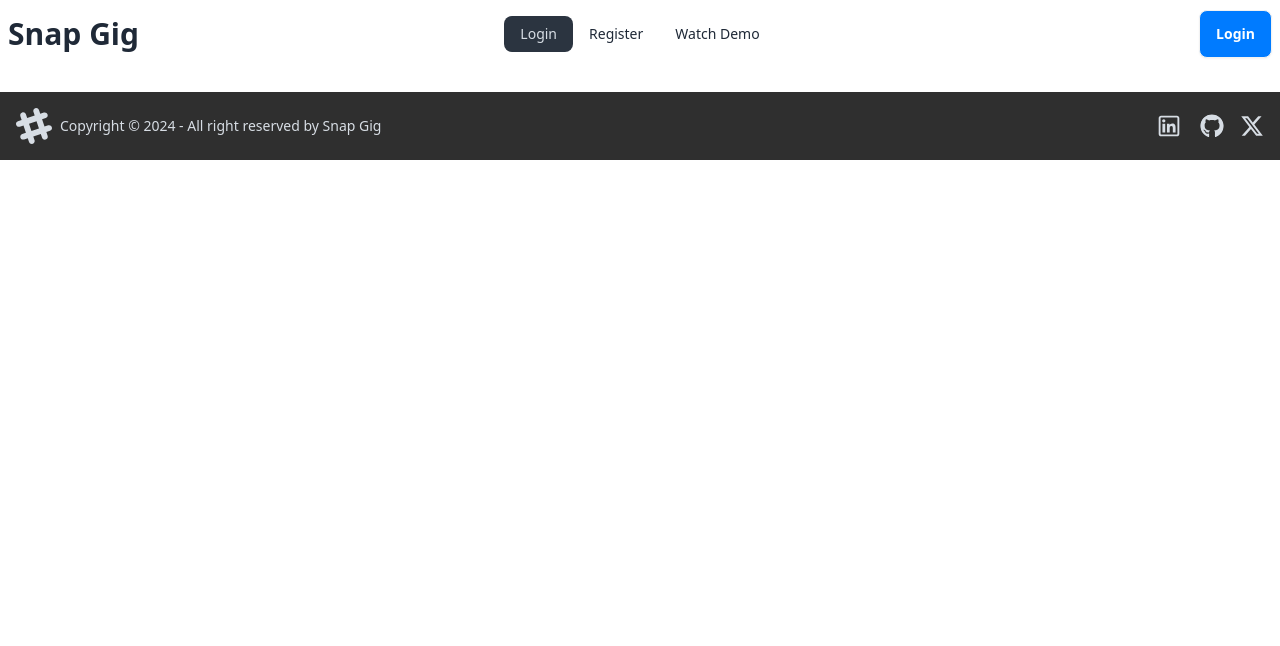
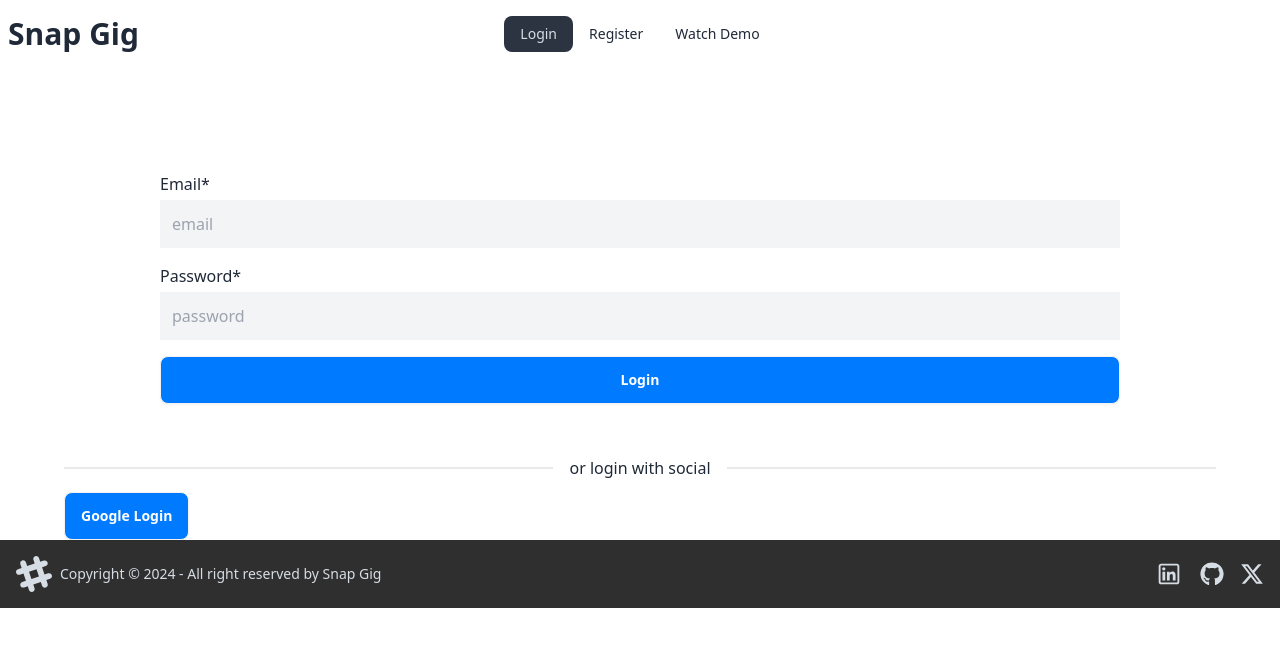
Before and after one commit to Redoan23/snap-gig-client, a React (Vite) app: page /login in a window 1280 px wide. Shown: the top 646 px of the page. Built offline with nearby package versions, Linux system fonts and the light colour scheme; no server answers; some icons are missing.

Commit message:
added register and login form

```diff
--- /dev/null
+++ b/Firebase/firebase.js
@@ -0,0 +1,20 @@
+// Import the functions you need from the SDKs you need
+import { initializeApp } from "firebase/app";
+import { getAuth } from "firebase/auth";
+// TODO: Add SDKs for Firebase products that you want to use
+// https://firebase.google.com/docs/web/setup#available-libraries
+
+// Your web app's Firebase configuration
+const firebaseConfig = {
+    apiKey: import.meta.env.VITE_APIKEY,
+    authDomain: import.meta.env.VITE_AUTHDOMAIN,
+    projectId: import.meta.env.VITE_PROJECTID,
+    storageBucket: import.meta.env.VITE_STORAGEBUCKET,
+    messagingSenderId: import.meta.env.VITE_MESSAGINGSENDERID,
+    appId: import.meta.env.VITE_APPID,
+};
+
+// Initialize Firebase
+const app = initializeApp(firebaseConfig);
+const auth = getAuth(app)
+export default auth
--- a/package.json
+++ b/package.json
@@ -11,8 +11,12 @@
   },
   "dependencies": {
     "@smastrom/react-rating": "^1.5.0",
+    "axios": "^1.7.2",
+    "firebase": "^10.12.2",
+    "install": "^0.13.0",
     "localforage": "^1.10.0",
     "match-sorter": "^6.3.4",
+    "npm": "^10.8.1",
     "react": "^18.2.0",
     "react-awesome-slider": "^4.1.0",
     "react-dom": "^18.2.0",
@@ -20,6 +24,7 @@
     "react-icons": "^5.2.1",
     "react-router-dom": "^6.23.1",
     "sort-by": "^1.2.0",
+    "sweetalert2": "^11.11.0",
     "swiper": "^11.1.4",
     "tabler-icons-react": "^1.56.0"
   },
--- /dev/null
+++ b/src/AuthProvider/AuthProvider.jsx
@@ -0,0 +1,60 @@
+import React, { createContext, useEffect, useState } from 'react';
+import auth from '../../Firebase/firebase';
+import { GoogleAuthProvider, createUserWithEmailAndPassword, onAuthStateChanged, signInWithEmailAndPassword, signInWithPopup, signOut } from 'firebase/auth';
+
+export const AuthContext = createContext(null)
+
+
+const AuthProvider = ({ children }) => {
+
+    const googleProvider = new GoogleAuthProvider()
+    const [user, setUser] = useState(null)
+    const [loading, setLoading] = useState(true)
+
+    const createUser = (email, password) => {
+        setLoading(true)
+        return createUserWithEmailAndPassword(auth, email, password)
+    }
+    const loginUser = (email, password) => {
+        setLoading(true)
+        return signInWithEmailAndPassword(auth, email, password)
+    }
+
+    const googleLogin = () => {
+        setLoading(true)
+        return signInWithPopup(auth, googleProvider)
+    }
+
+    const logOut = () => {
+        setLoading(true)
+        return signOut(auth)
+    }
+
+
+
+    useEffect(() => {
+        const unsubscribe = onAuthStateChanged(auth, currentUser => {
+            console.log(currentUser)
+            setUser(currentUser)
+            setLoading(false)
+        })
+
+        return () => {
+            return unsubscribe()
+        }
+    }, [])
+
+    const authInfo = { createUser, loginUser, googleLogin, user, loading, setLoading, logOut }
+
+    return (
+        <AuthContext.Provider value={authInfo}>
+            {children}
+        </AuthContext.Provider>
+    )
+
+
+
+
+};
+
+export default AuthProvider;
--- /dev/null
+++ b/src/Hooks/useAuth.jsx
@@ -0,0 +1,11 @@
+import React, { useContext } from 'react';
+import { AuthContext } from '../AuthProvider/AuthProvider';
+
+const useAuth = () => {
+
+    const auth  = useContext(AuthContext)
+    return auth
+
+};
+
+export default useAuth;
--- /dev/null
+++ b/src/Hooks/useAxiosPublic/useAxiosPublic.jsx
@@ -0,0 +1,10 @@
+import axios from 'axios';
+
+const axiosPublic = axios.create({
+    baseURL: 'http://localhost:5000/',
+})
+const useAxiosPublic = () => {
+    return axiosPublic
+};
+
+export default useAxiosPublic;
--- a/src/Pages/Shared/Navbar/Navbar.jsx
+++ b/src/Pages/Shared/Navbar/Navbar.jsx
@@ -1,14 +1,22 @@
 import React from 'react';
 import { Link, NavLink } from 'react-router-dom';
+import useAuth from '../../../Hooks/useAuth';
 
 const Navbar = () => {
 
+    const { user, logOut } = useAuth()
     const routeLinks =
         <>
             <li><NavLink to='/login'>Login</NavLink></li>
             <li><NavLink to='/register'>Register</NavLink></li>
+            {/* {!user && <li><NavLink to='/login'>Login</NavLink></li>}
+            {!user && <li><NavLink to='/register'>Register</NavLink></li>} */}
             <li><NavLink to='https://youtu.be/usoQupzfGR0?si=kDGBBVUmwgpqRUJ0' target='_blank'>Watch Demo</NavLink></li>
         </>
+
+    const handleLogOut = () => {
+        return logOut()
+    }
 
     return (
         <div>
@@ -30,7 +38,12 @@ const Navbar = () => {
                     </ul>
                 </div>
                 <div className="navbar-end">
-                    <a className="btn bg-[#007bff] text-white">Login</a>
+                    {user && <div className=' flex items-center gap-3'>
+                        <div className=' overflow-hidden'>
+                            <img className=' w-12  h-12 rounded-full' src={user.photoURL} alt="" />
+                        </div>
+                        <button onClick={handleLogOut} className=' btn bg-[#007bff] text-white'>Log Out</button>
+                    </div>}
                 </div>
             </div>
         </div>
--- a/src/Pages/UserAuthentication/Login/Login.jsx
+++ b/src/Pages/UserAuthentication/Login/Login.jsx
@@ -1,35 +1,68 @@
 import React from 'react';
 import { useForm } from "react-hook-form"
+import useAuth from '../../../Hooks/useAuth';
 
 const Login = () => {
 
+    const { user, googleLogin, loginUser } = useAuth()
 
     const {
         register,
         handleSubmit,
+        setError,
         watch,
         formState: { errors },
     } = useForm()
 
     const onSubmit = (data) => {
+        const email = data.email
+        const password = data.password
         console.log(data)
+        loginUser(email, password)
+            .then(res => {
+                console.log(res.user)
+            })
+            .catch(err => {
+                console.log(err)
+            })
     }
 
-    console.log(watch("example"))
+    const handleGoogleLogin = () => {
+        googleLogin()
+            .then(res => {
+                console.log(res.user)
+            })
+            .catch(err => {
+                console.log(err)
+            })
+    }
+
 
     return (
         <div>
-            /* "handleSubmit" will validate your inputs before invoking "onSubmit" */
-            <form onSubmit={handleSubmit(onSubmit)}>
-                {/* register your input into the hook by invoking the "register" function */}
-                <input defaultValue="test" {...register("example")} />
+            <form onSubmit={handleSubmit(onSubmit)} className='  p-16 pb-0'>
+                <div className=' flex flex-col gap-4 px-24 py-10'>
+                    <label htmlFor="email" className=' flex flex-col gap-1 w-full'>
+                        Email*
+                        <input type='email' placeholder='email'{...register("email", { required: true })} className=' bg-gray-100 p-3 w-full' />
+                    </label>
+                    {errors.email && <span className=' text-red-500'>Email is required*</span>}
+                    <label htmlFor="password" className=' flex flex-col gap-1 w-full'>
+                        Password*
+                        <input type='password' placeholder='password'{...register("password", { required: true })} className=' bg-gray-100 p-3 w-full' />
+                    </label>
+                    {errors.password && <span className=' text-red-500'>Password is required*</span>}
 
-                {/* include validation with required or other standard HTML validation rules */}
-                <input {...register("exampleRequired", { required: true })} />
-                {/* errors will return when field validation fails  */}
-                {errors.exampleRequired && <span>This field is required</span>}
-
-                <input type="submit" />
+                    <div className='w-full'>
+                        <input type="submit" value='Login' className=' btn bg-[#007bff] text-white w-full' />
+                    </div>
+                </div>
+                <div className=' divider'>
+                    or login with social
+                </div>
+                <div>
+                    <button className=' btn bg-[#007bff] text-white' onClick={handleGoogleLogin}>Google Login</button>
+                </div>
             </form>
         </div>
     );
--- a/src/Pages/UserAuthentication/Register/Register.jsx
+++ b/src/Pages/UserAuthentication/Register/Register.jsx
@@ -1,10 +1,17 @@
 import React, { useState } from 'react';
 import { useForm } from "react-hook-form"
+import useAuth from '../../../Hooks/useAuth';
+import { updateProfile } from 'firebase/auth';
+import useAxiosPublic from '../../../Hooks/useAxiosPublic/useAxiosPublic';
+import Swal from 'sweetalert2';
 
 const Register = () => {
-    const poorRegex = /^[a-zA-Z]{1,}$/;
+    const poorRegex = /^[a-zA-Z0-9]{1,5}$/;
     const goodRegex = /^(?=.*[0-9])[a-zA-Z0-9]{6,}$/;
     const strongRegex = /^(?=.*[!@#$%^&*])[a-zA-Z0-9!@#$%^&*]{8,}$/;
+
+    const { createUser, user, googleLogin } = useAuth()
+
 
     const {
         register,
@@ -15,16 +22,70 @@ const Register = () => {
     } = useForm()
 
 
+    const onSubmit = (data) => {
+        const name = data.name
+        const email = data.email
+        const password = data.password
+        const url = data.url
+        const role = data.role
+        const file = { image: data.file[0] }
+        const imgBBUrl = `https://api.imgbb.com/1/upload?key=${import.meta.env.VITE_IMGBB_API}`
+        const axiosPublic = useAxiosPublic()
 
-    const onSubmit = (data) => {
+
         if (data.role === 'selectrole') {
             setError('role', {
                 type: 'manual',
             });
             return;
         }
+
+        axiosPublic.post(imgBBUrl, file, {
+            headers: {
+                "content-type": "multipart/form-data"
+            }
+        })
+            .then(res => {
+                const imgLink = res.data.data.display_url
+                createUser(email, password)
+                    .then(res => {
+                        console.log(res.user)
+                        updateProfile(res.user, {
+                            displayName: name,
+                            photoURL: imgLink ? imgLink : url
+                        })
+                    })
+                    .catch(err => {
+                        console.error(err)
+                        Swal.fire({
+                            position: "top-end",
+                            icon: "error",
+                            title: `${err.message}`,
+                            showConfirmButton: false,
+                            timer: 1500,
+                            heightAuto: true
+
+                        });
+                    })
+
+            })
+            .catch(err => {
+                Swal.fire({
+                    position: "top-end",
+                    icon: "error",
+                    title: `${err.response.data.error.message}, please choose a photo from your gallery`,
+                    text: `${err.message}`,
+                    showConfirmButton: false,
+                    timer: 1500
+                });
+            })
+
+
+
+
+
+
         console.log(data)
-
     };
 
 
@@ -39,16 +100,12 @@ const Register = () => {
     } else if (strongRegex.test(password)) {
         passwordStrength = 'strong'
     }
-    // else{
-    //     passwordStrength='okay'
-    // }
-
 
 
     return (
         <div>
-            <div>
-                <form onSubmit={handleSubmit(onSubmit)} className=' p-16' >
+            <div className=' p-16 pb-0' >
+                <form onSubmit={handleSubmit(onSubmit)} >
                     <div className=' flex flex-col gap-4 px-24 py-10'>
 
                         <label htmlFor="name" className=' w-full flex flex-col gap-1'> Name*
@@ -97,6 +154,12 @@ const Register = () => {
                         </div>
                     </div>
                 </form>
+                <div className=' divider'>
+                    or register with social
+                </div>
+                <div>
+                    <button onClick={googleLogin} className=' btn bg-[#007bff] text-white'>google signup</button>
+                </div>
             </div>
         </div>
     );
--- a/src/Routes/Routes.jsx
+++ b/src/Routes/Routes.jsx
@@ -2,8 +2,8 @@ import React from 'react';
 import { createBrowserRouter } from "react-router-dom";
 import Main from '../Layouts/Main/Main';
 import Home from '../Pages/Home/Home';
-import { Login } from 'tabler-icons-react';
 import Register from '../Pages/UserAuthentication/Register/Register';
+import Login from '../Pages/UserAuthentication/Login/Login';
 
 
 
--- a/src/main.jsx
+++ b/src/main.jsx
@@ -3,9 +3,12 @@ import ReactDOM from 'react-dom/client'
 import './index.css'
 import { RouterProvider } from "react-router-dom";
 import router from './Routes/Routes';
+import AuthProvider from './AuthProvider/AuthProvider';
 
 ReactDOM.createRoot(document.getElementById('root')).render(
   <React.StrictMode>
-    <RouterProvider router={router} />
+    <AuthProvider>
+      <RouterProvider router={router} />
+    </AuthProvider>
   </React.StrictMode>
 )
```
Also changed, not shown: 1 other file (tests, documents, lock files or other folders).
